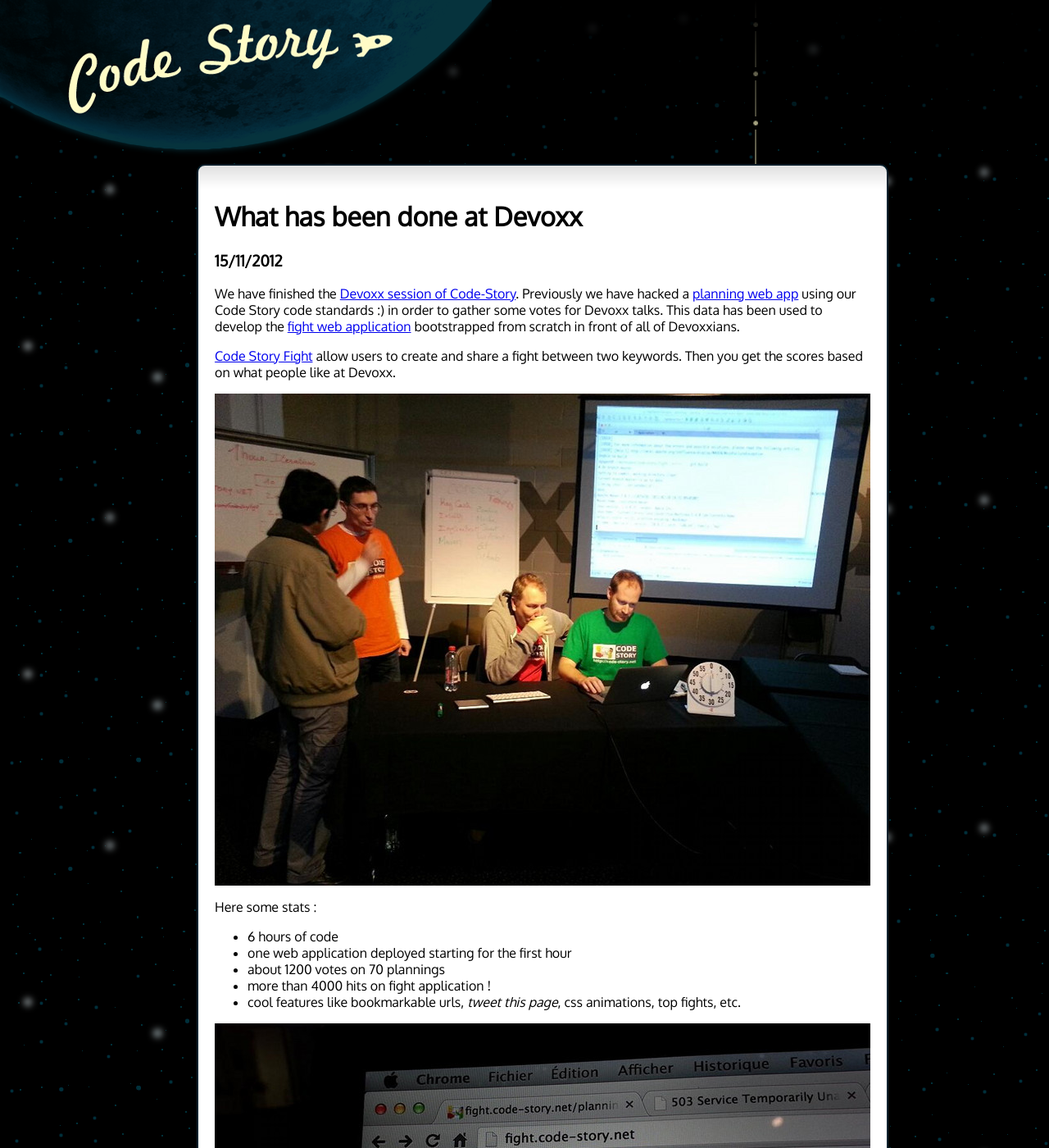
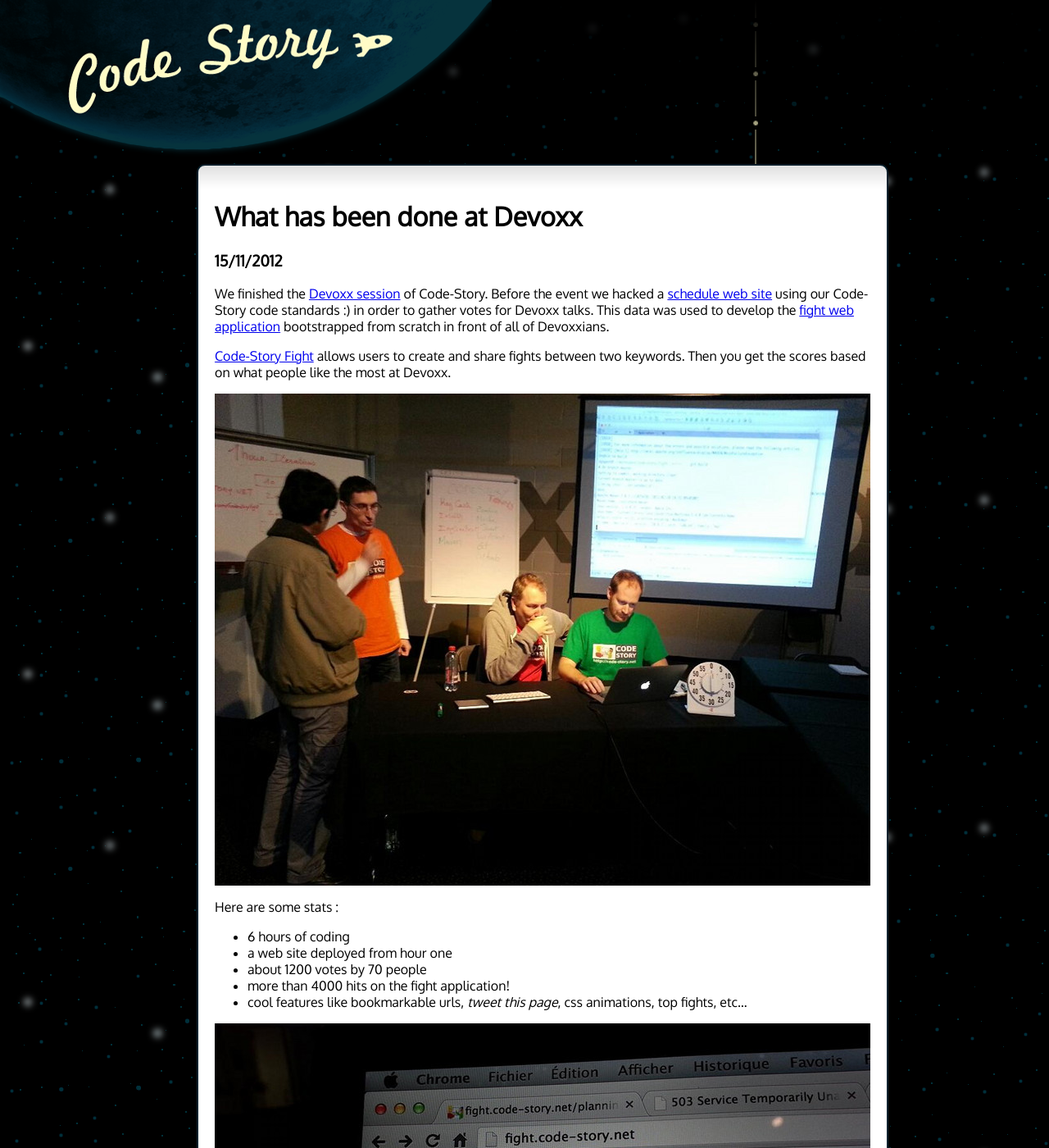
Before and after one commit to CodeStory/code-story-blog, a Jekyll site: the page built from _posts/2012-11-15-what-has-been-done-at-devoxx.markdown, in a window 1280 px wide and 1400 px high. Shown: the whole window at 82% size. Built offline with Jekyll 4.4.1, drawn with Linux system fonts in a browser that asks for light colours; comment, search, counter and statistics services are not loaded; some of the changed text lies outside the part shown.

Commit message:
Some improvements. More work to do

```diff
--- a/_posts/2012-11-15-what-has-been-done-at-devoxx.markdown
+++ b/_posts/2012-11-15-what-has-been-done-at-devoxx.markdown
@@ -6,25 +6,25 @@
 category: post
 ---
 
-We have finished the [Devoxx session of Code-Story](http://devoxx.com/display/DV12/Code+Story). Previously we have
-hacked a [planning web app](http://planning.code-story.net) using our Code Story code standards :) in order to gather
-some votes for Devoxx talks. This data has been used to develop the [fight web application](http://fight.code-story.net)
+We finished the [Devoxx session](http://devoxx.com/display/DV12/Code+Story) of Code-Story. Before the event we
+hacked a [schedule web site](http://planning.code-story.net) using our Code-Story code standards :) in order to gather
+votes for Devoxx talks. This data was used to develop the [fight web application](http://fight.code-story.net)
 bootstrapped from scratch in front of all of Devoxxians.
 
-[Code Story Fight](http://fight.code-story.net) allow users to create and share a fight between two keywords. Then you
-get the scores based on what people like at Devoxx.
+[Code-Story Fight](http://fight.code-story.net) allows users to create and share fights between two keywords. Then you
+get the scores based on what people like the most at Devoxx.
 
 ![One session](/images/fight-session.jpg)
 
-Here some stats :
- - 6 hours of code
- - one web application deployed starting for the first hour
- - about 1200 votes on 70 plannings
- - more than 4000 hits on fight application !
- - cool features like bookmarkable urls, *tweet this page*, css animations, top fights, etc.
+Here are some stats :
+ - 6 hours of coding
+ - a web site deployed from hour one
+ - about 1200 votes by 70 people
+ - more than 4000 hits on the fight application!
+ - cool features like bookmarkable urls, *tweet this page*, css animations, top fights, etc...
 
 ![First version of our application](/images/fight-firstversion.jpg)
 
-This session was great and we hope that every body has enjoyed the show. Please checkout
-[our repository](https://github.com/CodeStory/code-story-fight) : this is merely what we have done during this crazy two
+This session was great and we hope that everybody enjoyed the show. Please checkout
+[our repository](https://github.com/CodeStory/code-story-fight): this is merely what we have done during this crazy two
 days of live coding.
```
